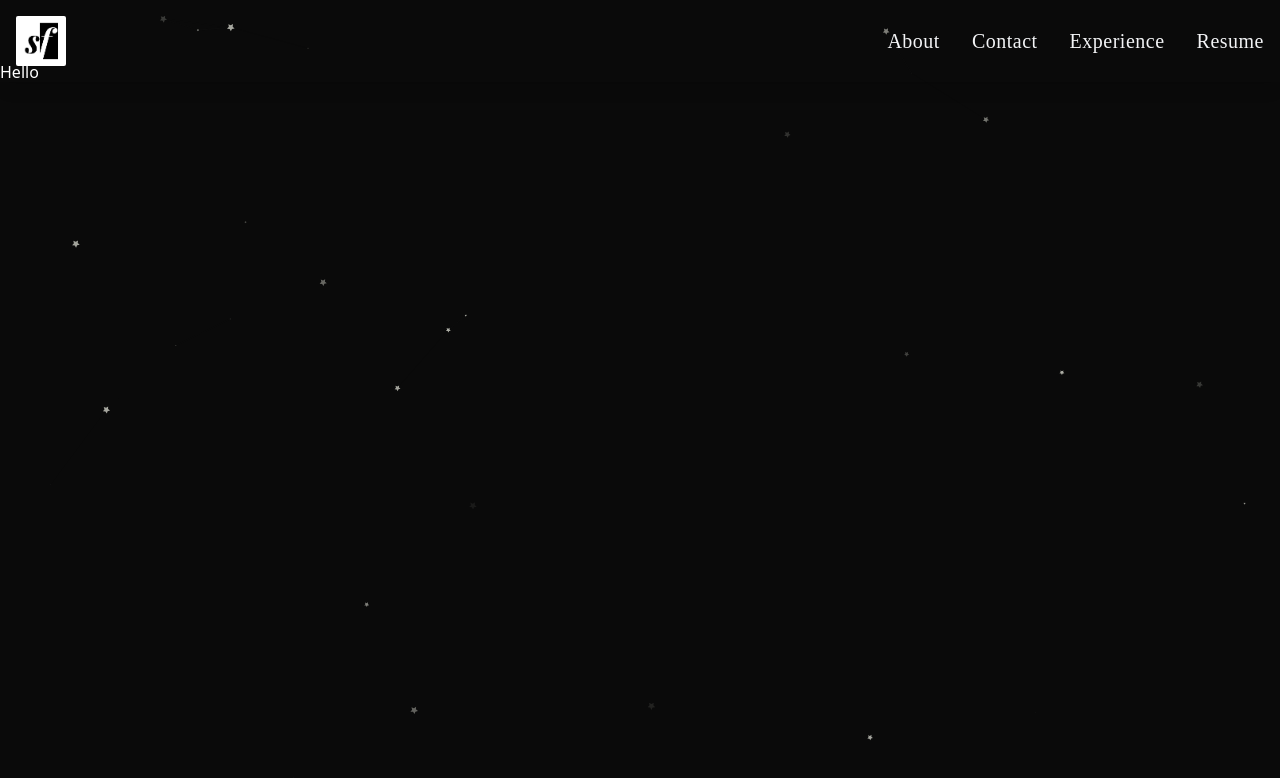
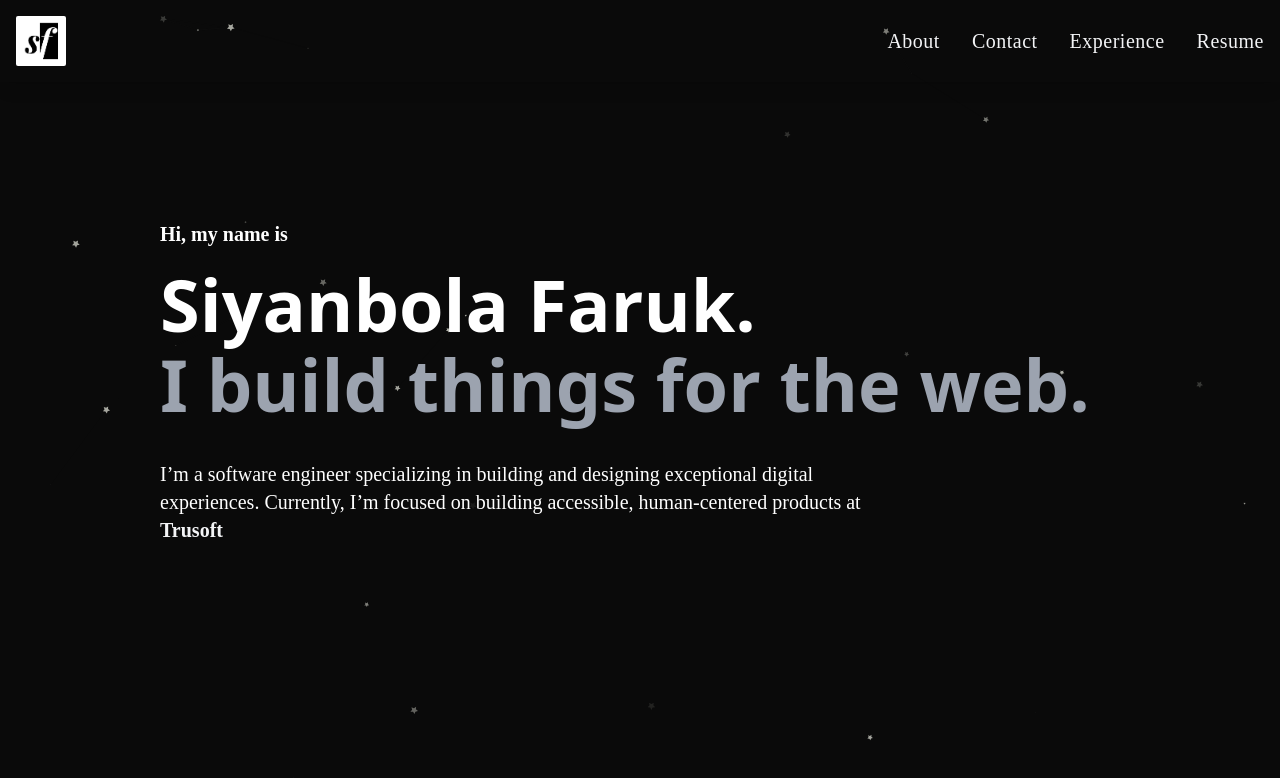
Before and after one commit to siyfa/v1, a React (Vite) app: page / in a window 1280 px wide. Shown: the top 778 px of the page. Built offline with nearby package versions, Linux system fonts and the light colour scheme; a web font is replaced by a local one.

Commit message:
self intro

```diff
--- a/package.json
+++ b/package.json
@@ -4,7 +4,7 @@
   "version": "0.0.0",
   "type": "module",
   "scripts": {
-    "dev": "vite",
+    "dev": "vite --host",
     "build": "vite build",
     "lint": "eslint . --ext js,jsx --report-unused-disable-directives --max-warnings 0",
     "preview": "vite preview"
--- a/src/components/nav/index.jsx
+++ b/src/components/nav/index.jsx
@@ -72,11 +72,11 @@ function NavBar() {
           } w-full md:block md:w-auto`}
           id="navbar-default"
         >
-          <ul className="font-medium flex flex-col p-4 md:p-0 mt-4 border border-gray-100 rounded-lg md:flex-row md:space-x-8 md:mt-0 md:border-0">
+          <ul className="font-medium flex flex-col p-4 md:p-0 mt-4 border border-gray-100 bg-white md:bg-transparent rounded-lg md:flex-row md:space-x-8 md:mt-0 md:border-0">
             <li>
               <a
                 href="#"
-                className="block py-2 pl-3 pr-4 text-gray-100 rounded hover:bg-gray-100 md:hover:bg-transparent md:border-0 md:hover:text-gray-500 md:p-0 dark:text-white md:dark:hover:text-blue-500 dark:hover:bg-gray-700 dark:hover:text-white md:dark:hover:bg-transparent"
+                className="block py-2 pl-3 pr-4 md:text-gray-100 text-black rounded hover:bg-gray-100 md:hover:bg-transparent md:border-0 md:hover:text-gray-500 md:p-0 dark:text-white md:dark:hover:text-blue-500 dark:hover:bg-gray-700 dark:hover:text-white md:dark:hover:bg-transparent"
               >
                 About
               </a>
@@ -84,7 +84,7 @@ function NavBar() {
             <li>
               <a
                 href="#"
-                className="block py-2 pl-3 pr-4 text-gray-100 rounded hover:bg-gray-100 md:hover:bg-transparent md:border-0 md:hover:text-gray-500 md:p-0 dark:text-white md:dark:hover:text-blue-500 dark:hover:bg-gray-700 dark:hover:text-white md:dark:hover:bg-transparent"
+                className="block py-2 pl-3 pr-4 md:text-gray-100 text-black rounded hover:bg-gray-100 md:hover:bg-transparent md:border-0 md:hover:text-gray-500 md:p-0 dark:text-white md:dark:hover:text-blue-500 dark:hover:bg-gray-700 dark:hover:text-white md:dark:hover:bg-transparent"
               >
                 Contact
               </a>
@@ -92,7 +92,7 @@ function NavBar() {
             <li>
               <a
                 href="#"
-                className="block py-2 pl-3 pr-4 text-gray-100 rounded hover:bg-gray-100 md:hover:bg-transparent md:border-0 md:hover:text-gray-500 md:p-0 dark:text-white md:dark:hover:text-blue-500 dark:hover:bg-gray-700 dark:hover:text-white md:dark:hover:bg-transparent"
+                className="block py-2 pl-3 pr-4 md:text-gray-100 text-black rounded hover:bg-gray-100 md:hover:bg-transparent md:border-0 md:hover:text-gray-500 md:p-0 dark:text-white md:dark:hover:text-blue-500 dark:hover:bg-gray-700 dark:hover:text-white md:dark:hover:bg-transparent"
               >
                 Experience
               </a>
@@ -100,7 +100,7 @@ function NavBar() {
             <li>
               <a
                 href="#"
-                className="block py-2 pl-3 pr-4 text-gray-100 rounded hover:bg-gray-100 md:hover:bg-transparent md:border-0 md:hover:text-gray-500 md:p-0 dark:text-white md:dark:hover:text-blue-500 dark:hover:bg-gray-700 dark:hover:text-white md:dark:hover:bg-transparent"
+                className="block py-2 pl-3 pr-4 md:text-gray-100 text-black rounded hover:bg-gray-100 md:hover:bg-transparent md:border-0 md:hover:text-gray-500 md:p-0 dark:text-white md:dark:hover:text-blue-500 dark:hover:bg-gray-700 dark:hover:text-white md:dark:hover:bg-transparent"
               >
                 Resume
               </a>
--- a/src/components/splash/style.js
+++ b/src/components/splash/style.js
@@ -69,6 +69,7 @@ export const Wrapper = styled.div`
         @media screen and (max-width: 568px){
             .container {
                 width: 200px;
+                height: 250px;
             }
 
             img{
--- a/src/sections/hero/index.jsx
+++ b/src/sections/hero/index.jsx
@@ -13,7 +13,17 @@ export const Hero = () => {
       <Overlay>
         <NavBar />
         <HeroContent className="animate__animated animate__backInUp">
-          <h1>Hello</h1>
+          <div className="max-w-screen-xl flex flex-wrap flex-col mx-auto md:pt-40 pt-20 md:px-40 px-5 animate__animated animate__backInUp">
+            <p className="md:text-xl pb-5 font-tetiary font-bold">Hi, my name is</p>
+            <h1 className="md:text-7xl text-4xl font-primary font-semibold">Siyanbola Faruk.</h1>
+            <h1 className="md:text-7xl text-4xl pt-2 font-primary font-semibold text-gray-400">I build things for the web.</h1>
+            <p className="md:text-xl pt-10 font-tetiary md:w-3/4 w-auto">
+              I’m a software engineer specializing in building and designing
+              exceptional digital experiences. Currently, I’m focused on building
+              accessible, human-centered products at{" "}
+              <a href="https://trusoftng.com" className="text-gray-100 font-bold hover:underline" target="_blank">Trusoft</a>
+            </p>
+          </div>
         </HeroContent>
       </Overlay>
     </Wrapper>
```
